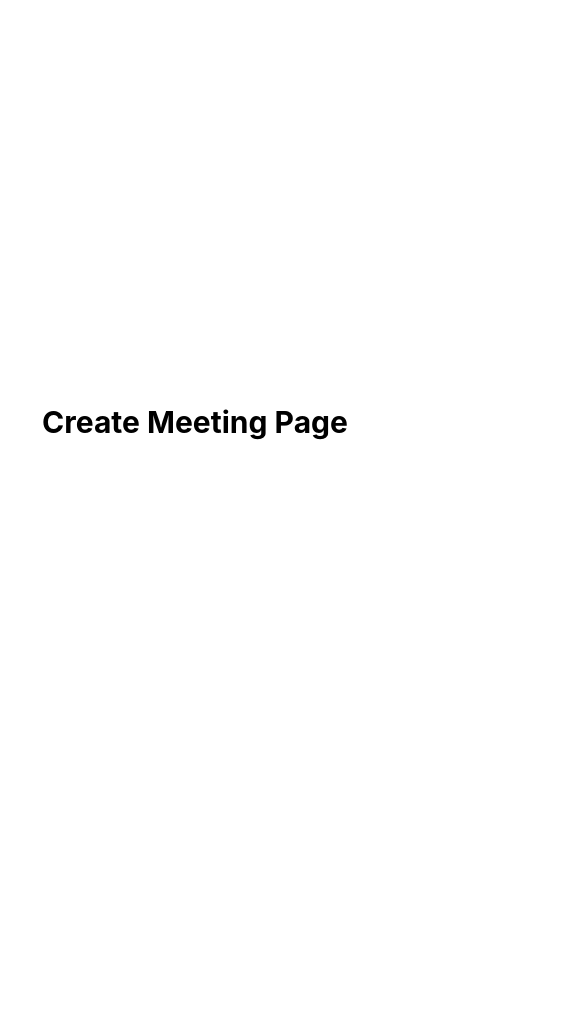
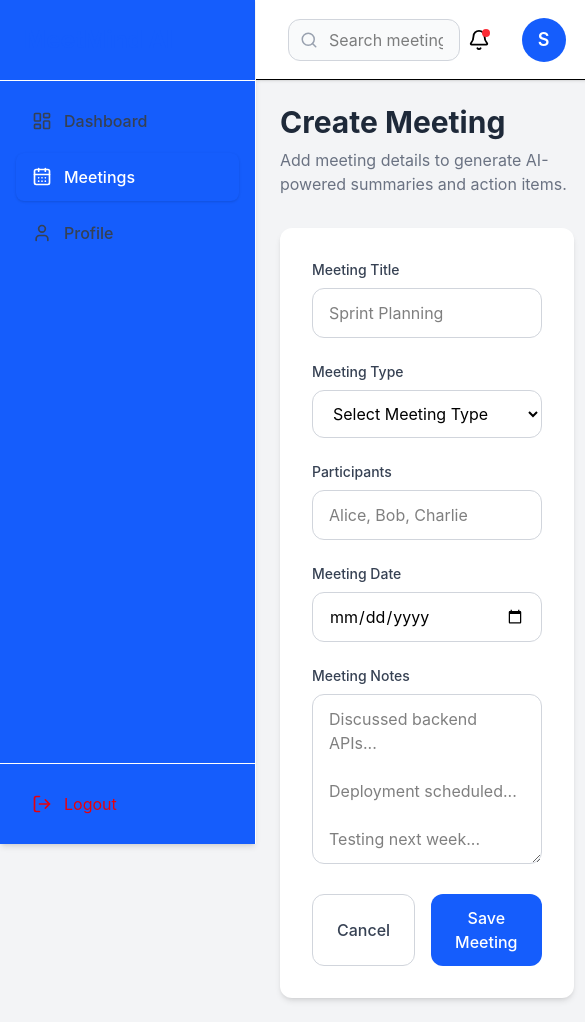
Before and after one commit to harshitsingh3604/meetmind-ai, a React (Vite) app in the folder client/: page /meetings/new in a window 390 px wide. Shown: the whole page, 585 px wide, since content can reach past the window. Before the commit the page ends 844 px from the top, so only its background shows below. Built offline with nearby package versions, Linux system fonts and the light colour scheme; no server answers; sample sign-in values are in the browser's storage.

Commit message:
Implement Create Meeting page with form validation, API integration, and responsive layout

```diff
--- a/client/src/pages/CreateMeeting.jsx
+++ b/client/src/pages/CreateMeeting.jsx
@@ -1,9 +1,315 @@
+import Sidebar from "../components/layout/Sidebar";
+import Navbar from "../components/layout/Navbar";
+import { useState } from "react";
+import api from "../services/api";
+import { useNavigate } from "react-router-dom";
+
 const CreateMeeting = () => {
-  return (
-    <div className="flex min-h-screen items-center justify-center">
-      <h1 className="text-3xl font-bold">Create Meeting Page</h1>
+
+  const navigate = useNavigate();
+
+  const [loading, setLoading] = useState(false);
+  const [success, setSuccess] = useState("");
+  const [apiError, setApiError] = useState("");
+
+  const [formData, setFormData] = useState({
+    title: "",
+    meetingType: "",
+    participants: "",
+    meetingNotes: "",
+    meetingDate: "",
+  });
+
+  const [errors, setErrors] = useState({});
+
+  const handleChange = (e) => {
+    const { name, value } = e.target;
+
+    setFormData((prev) => ({
+      ...prev,
+      [name]: value,
+    }));
+
+    setErrors((prev) => ({
+      ...prev,
+      [name]: "",
+    }));
+  };
+
+  const validateForm = () => {
+    const newErrors = {};
+
+    if (!formData.title.trim()) {
+      newErrors.title = "Meeting title is required.";
+    }
+
+    if (!formData.meetingType) {
+      newErrors.meetingType = "Meeting type is required.";
+    }
+
+    if (!formData.meetingDate) {
+      newErrors.meetingDate = "Meeting date is required.";
+    }
+
+    if (!formData.meetingNotes.trim()) {
+      newErrors.meetingNotes = "Meeting notes cannot be empty.";
+    }
+
+    setErrors(newErrors);
+
+    return Object.keys(newErrors).length === 0;
+  };
+
+  const handleSubmit = async (e) => {
+
+    e.preventDefault();
+    setApiError("");
+    setSuccess("");
+
+    if (!validateForm()) {
+      return;
+    }
+
+    try {
+      setLoading(true);
+
+      const response = await api.post("/meetings", formData);
+
+      setSuccess(response.data.message || "Meeting created successfully.");
+
+      setFormData({
+        title: "",
+        meetingType: "",
+        participants: "",
+        meetingNotes: "",
+        meetingDate: "",
+      });
+
+      setErrors({});
+
+      setTimeout(() => {
+        navigate("/dashboard");
+      }, 1500);
+
+    } catch (error) {
+      console.error(error);
+
+      if (error.response?.data?.errors) {
+        setErrors(error.response.data.errors);
+      } else {
+        setApiError(
+          error.response?.data?.message ||
+          "Unable to create meeting. Please try again."
+        );
+      }
+    } finally {
+    setLoading(false);
+  }
+};
+
+
+
+return (
+  <div className="flex min-h-screen bg-gray-100">
+
+    {/* Sidebar */}
+    <Sidebar />
+
+    {/* Main Content */}
+    <div className="ml-64 flex flex-1 flex-col">
+
+      {/* Navbar */}
+      <Navbar />
+
+      {/* Page Content */}
+      <main className="flex-1 bg-gray-100 p-6 md:p-8">
+
+        <div className="mx-auto w-full max-w-4xl">
+          <div className="mb-8">
+            <h1 className="text-3xl font-bold text-gray-800">
+              Create Meeting
+            </h1>
+
+            <p className="mt-2 text-gray-500">
+              Add meeting details to generate AI-powered summaries and action items.
+            </p>
+          </div>
+
+          {/* Form Card */}
+          <div className="rounded-xl bg-white p-8 shadow-md">
+
+            {success && (
+              <div className="mb-6 rounded-xl bg-green-100 p-4 text-green-700">
+                {success}
+              </div>
+            )}
+            {apiError && (
+              <div className="mb-6 rounded-xl border border-red-200 bg-red-50 px-4 py-3 text-red-700">
+                {apiError}
+              </div>
+            )}
+
+            <form onSubmit={handleSubmit} className="space-y-6">
+
+              {/* Meeting Title */}
+              <div>
+                <label
+                  htmlFor="title"
+                  className="mb-2 block text-sm font-medium text-gray-700"
+                >
+                  Meeting Title
+                </label>
+
+                <input
+                  type="text"
+                  id="title"
+                  name="title"
+                  value={formData.title}
+                  onChange={handleChange}
+                  placeholder="Sprint Planning"
+                  className="w-full rounded-xl border border-gray-300 px-4 py-3 transition focus:border-blue-500 focus:outline-none focus:ring-2 focus:ring-blue-100"
+                />
+                {errors.title && (
+                  <p className="mt-1 text-sm text-red-600">
+                    {errors.title}
+                  </p>
+                )}
+              </div>
+
+              {/* Meeting Type */}
+              <div>
+                <label
+                  htmlFor="meetingType"
+                  className="mb-2 block text-sm font-medium text-gray-700"
+                >
+                  Meeting Type
+                </label>
+
+                <select
+                  id="meetingType"
+                  name="meetingType"
+                  value={formData.meetingType}
+                  onChange={handleChange}
+                  className="w-full rounded-xl border border-gray-300 px-4 py-3 transition focus:border-blue-500 focus:outline-none focus:ring-2 focus:ring-blue-100"
+                >
+                  <option value="">Select Meeting Type</option>
+                  <option value="Team Meeting">Team Meeting</option>
+                  <option value="Client Meeting">Client Meeting</option>
+                  <option value="Interview">Interview</option>
+                  <option value="Standup">Standup</option>
+                  <option value="Other">Other</option>
+                </select>
+                {errors.meetingType && (
+                  <p className="mt-1 text-sm text-red-600">
+                    {errors.meetingType}
+                  </p>
+                )}
+              </div>
+
+              {/* Participants */}
+              <div>
+                <label
+                  htmlFor="participants"
+                  className="mb-2 block text-sm font-medium text-gray-700"
+                >
+                  Participants
+                </label>
+
+                <input
+                  type="text"
+                  id="participants"
+                  name="participants"
+                  value={formData.participants}
+                  onChange={handleChange}
+                  placeholder="Alice, Bob, Charlie"
+                  className="w-full rounded-xl border border-gray-300 px-4 py-3 transition focus:border-blue-500 focus:outline-none focus:ring-2 focus:ring-blue-100"
+                />
+              </div>
+
+              {/* Meeting Date */}
+              <div>
+                <label
+                  htmlFor="meetingDate"
+                  className="mb-2 block text-sm font-medium text-gray-700"
+                >
+                  Meeting Date
+                </label>
+
+                <input
+                  type="date"
+                  id="meetingDate"
+                  name="meetingDate"
+                  value={formData.meetingDate}
+                  onChange={handleChange}
+                  className="w-full rounded-xl border border-gray-300 px-4 py-3 transition focus:border-blue-500 focus:outline-none focus:ring-2 focus:ring-blue-100"
+                />
+                {errors.meetingDate && (
+                  <p className="mt-1 text-sm text-red-600">
+                    {errors.meetingDate}
+                  </p>
+                )}
+              </div>
+
+              {/* Meeting Notes */}
+              <div>
+                <label
+                  htmlFor="meetingNotes"
+                  className="mb-2 block text-sm font-medium text-gray-700"
+                >
+                  Meeting Notes
+                </label>
+
+                <textarea
+                  id="meetingNotes"
+                  name="meetingNotes"
+                  rows="6"
+                  value={formData.meetingNotes}
+                  onChange={handleChange}
+                  placeholder={`Discussed backend APIs...
+
+Deployment scheduled...
+
+Testing next week...`}
+                  className="w-full rounded-xl border border-gray-300 px-4 py-3 transition focus:border-blue-500 focus:outline-none focus:ring-2 focus:ring-blue-100 resize-y"
+                />
+                {errors.meetingNotes && (
+                  <p className="mt-1 text-sm text-red-600">
+                    {errors.meetingNotes}
+                  </p>
+                )}
+              </div>
+
+              <div className="flex justify-end gap-4">
+
+                <button
+                  type="button"
+                  onClick={() => navigate("/dashboard")}
+                  disabled={loading}
+                  className="rounded-xl border border-gray-300 bg-white px-6 py-3 font-medium text-gray-700 transition hover:bg-gray-100 disabled:cursor-not-allowed disabled:opacity-50"
+                >
+                  Cancel
+                </button>
+
+                <button
+                  type="submit"
+                  disabled={loading}
+                  className="rounded-xl bg-blue-600 px-6 py-3 font-medium text-white transition hover:bg-blue-700 disabled:cursor-not-allowed disabled:opacity-50"
+                >
+                  {loading ? "Saving..." : "Save Meeting"}
+                </button>
+
+              </div>
+
+            </form>
+
+          </div>
+        </div>
+      </main>
+
     </div>
-  );
+
+  </div>
+);
 };
 
 export default CreateMeeting;
```
Also changed, not shown: 2 other files (tests, documents, lock files or other folders).
